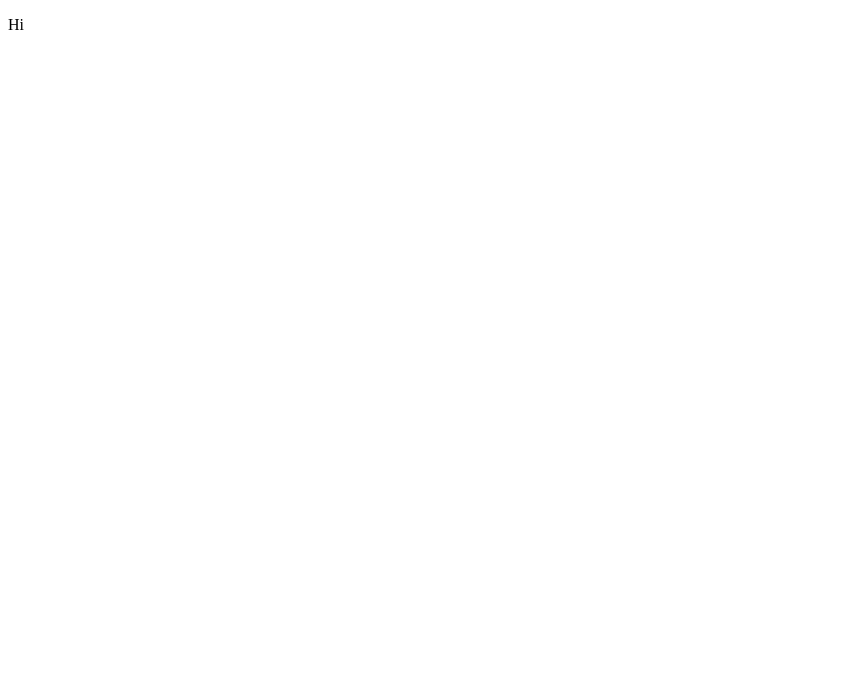
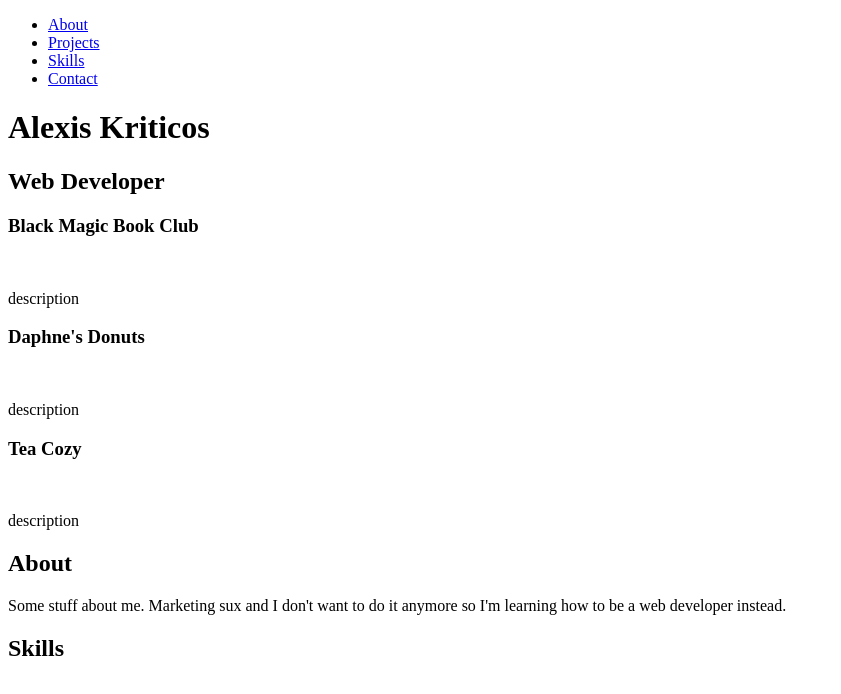
Before and after one commit to lauriestrode/portfolioproject, a plain HTML site: page index.html in a window 1280 px wide. Shown: the whole page, without its empty margins (0-841 px from the left). Drawn offline with Linux system fonts and the light colour scheme.

Commit message:
added base html

```diff
--- a/index.html
+++ b/index.html
@@ -8,16 +8,54 @@
 
 <body>
     <header>
+        <div class = "navbar">
         <nav>
             <ul>
-
+                <li><a href="#">About</a></li>
+                <li><a href="#">Projects</a></li>
+                <li><a href="#">Skills</a></li>
+                <li><a href="#">Contact</a></li>
             </ul>
         </nav>
+    </div>
     </header>
+    <main>
+        <div class = "splash">
+            <div class = "intro">
+         <h1>Alexis Kriticos</h1>
+         <h2>Web Developer</h2>
+        </div>
+        </div>
 
-    <main>
-        <p>Hi</p>
+        <div class = "projects">
+            <div class = "project1">
+                <h3 class = "projectitle">Black Magic Book Club</h3>
+                <img class = "projectimage">
+                <p class = "projectdesc">description</p>
+            </div>
+            <div class = "project2">
+                 <h3 class = "projectitle">Daphne's Donuts</h3>
+                 <img class = "projectimage">
+                 <p class = "projectdesc">description</p>
+            </div>
+            <div class = "project3">
+                <h3 class = "projectitle">Tea Cozy</h3>
+                <img class = "projectimage">
+                <p class = "projectdesc">description</p>
+            </div>
+        </div>
+
+        <div class = "about">
+            <h2>About</h2>
+            <p>Some stuff about me. Marketing sux and I don't want to do it anymore so I'm learning how to be a web developer instead.</p>
+        </div>
+
+        <div class = "skills">
+            <h2>Skills</h2>
+
+        </div>
     </main>
+
 </body>
 
 <footer>
```
